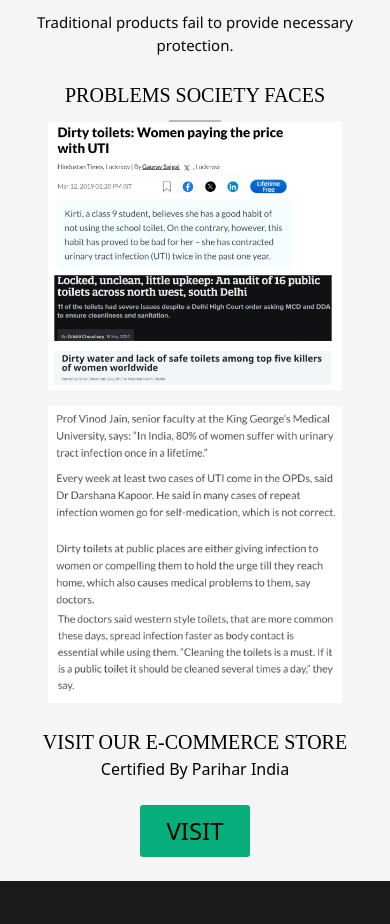
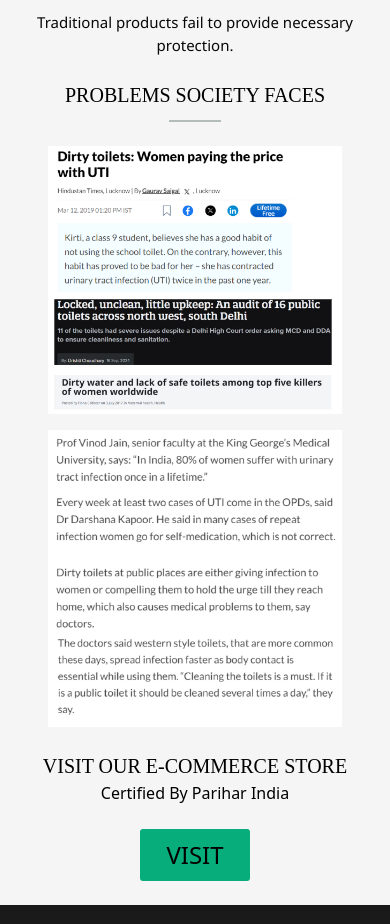
Before and after one commit to Hello-sketch-ux/PariharProject, a React (Vite) app: page / in a window 390 px wide. Shown: the part 4760-5684 px from the top of the page. Built offline with nearby package versions, Linux system fonts and the light colour scheme.

Commit message:
adjusted news section margin

```diff
--- a/src/Components/Home/Home.css
+++ b/src/Components/Home/Home.css
@@ -31,6 +31,6 @@
         flex-wrap: wrap;
         gap: 1rem;
         padding: 0 3rem 0 3rem;
-        margin:0;
+        margin:1.5rem 0 0 0;
     }
 }
```
